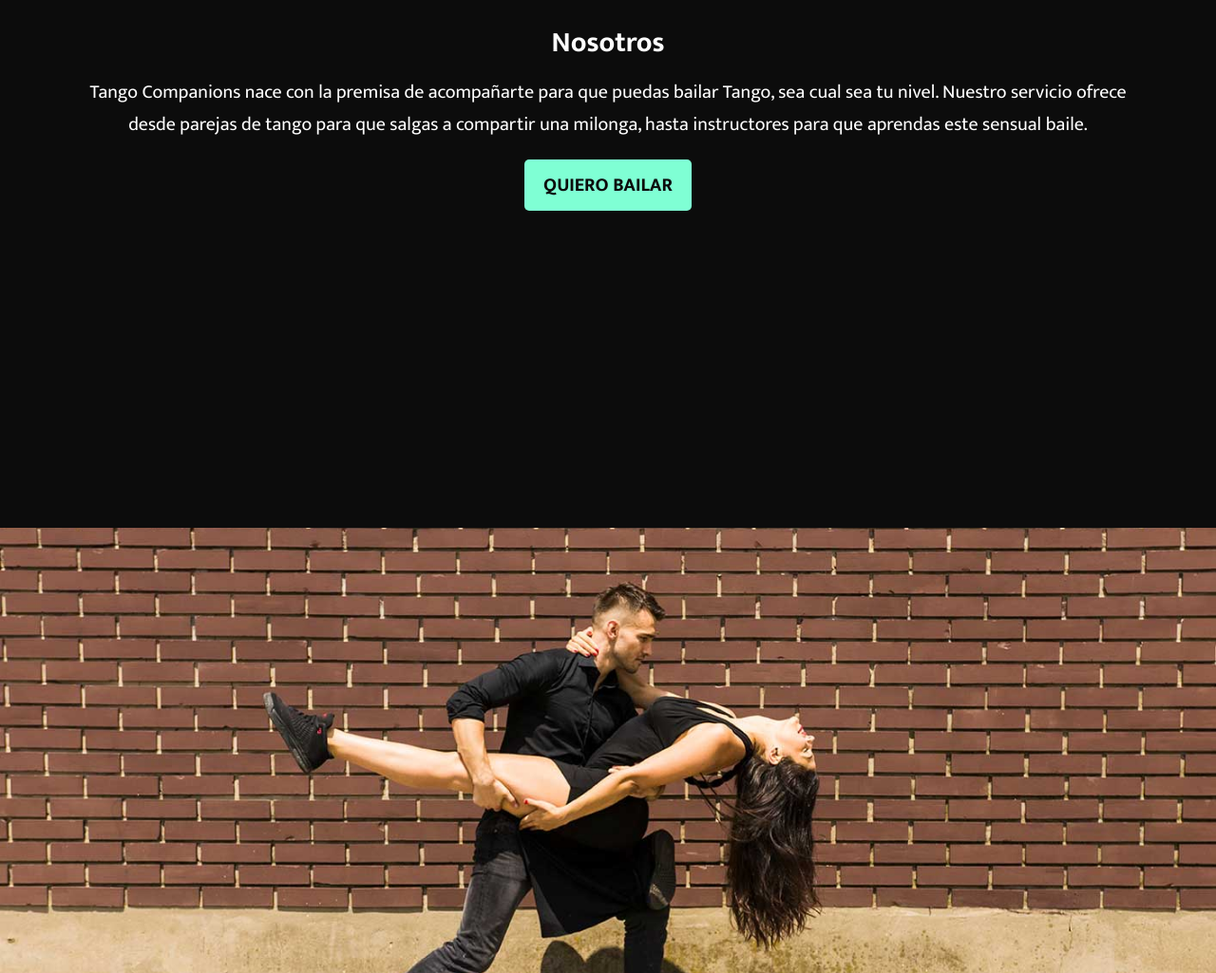
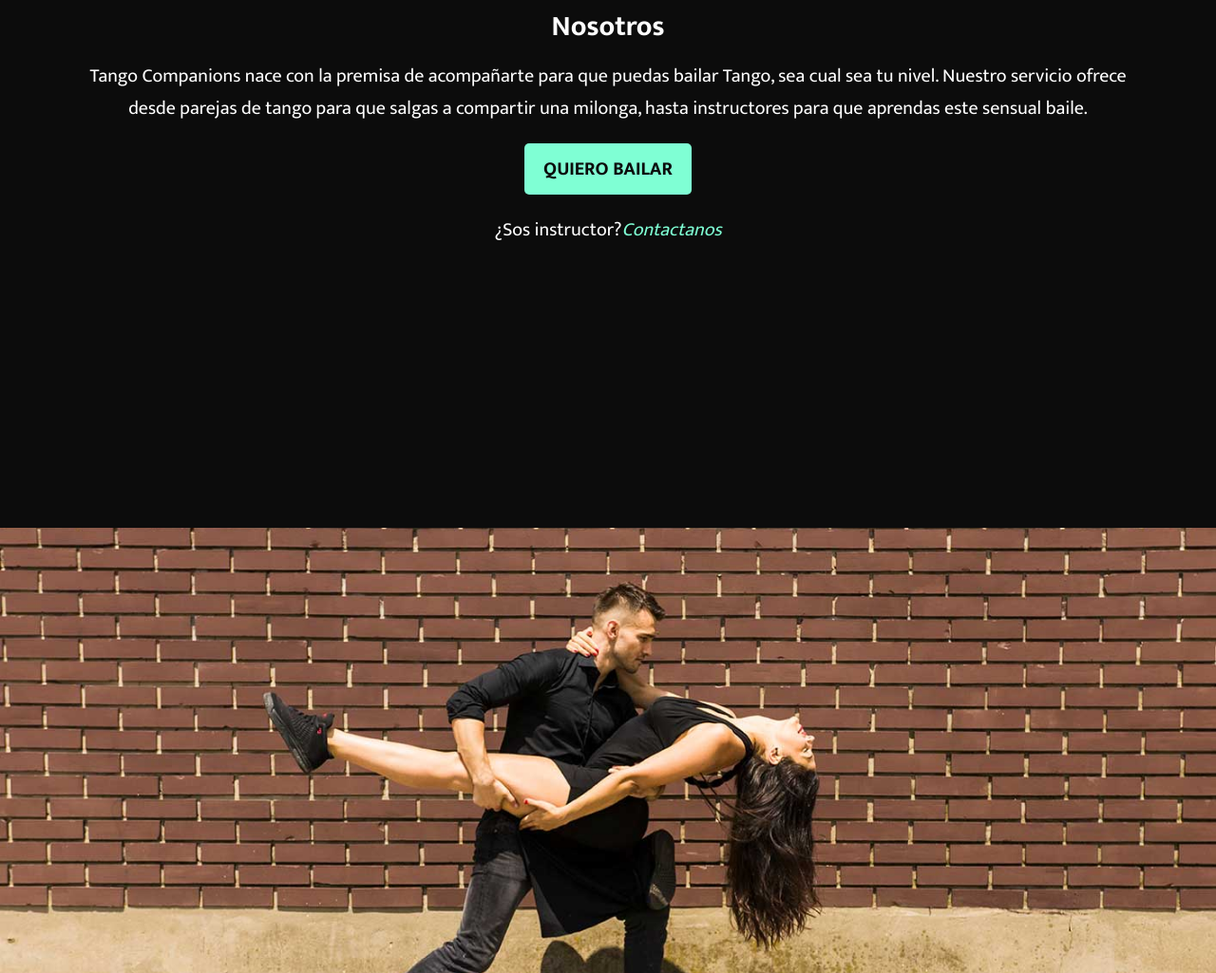
Before and after one commit to anibal58/TangoCompanions, a plain HTML site: page index.html in a window 1280 px wide. Shown: the part 2430-3455 px from the top of the page at 95% size. Drawn offline with nearby package versions, Linux system fonts and the light colour scheme; a web font is replaced by a local one.

Commit message:
pagina de contacto enlazada

```diff
--- a/index.html
+++ b/index.html
@@ -60,7 +60,11 @@
       <h2>Nosotros</h2>
         <p>Tango Companions nace con la premisa de acompañarte para que puedas bailar Tango, sea cual sea tu nivel. Nuestro servicio ofrece desde parejas de tango para que salgas a compartir una milonga, hasta instructores para que aprendas este sensual baile. </p>
         <a href="#bailar" class="button">Quiero bailar</a>
-
+        <div class="nosotros-link">
+            <p>¿Sos instructor? </p>
+            <!-- Enlazar a seccion contacto -->
+            <a href="./pages/contacto.html" class="link"> Contactanos</a>
+        </div>
     </section>
 
     <div class="parallax3"></div>
@@ -71,7 +75,7 @@
         <p>Si no tenes pareja, estas en el lugar adecuado. Nosotros tenemos una para vos.</p>
         <p>Si no sabes bailar, te enseñamos!</p>
         <!-- Enlazar a seccion contacto -->
-        <a href="#" class="button">Contactanos</a>
+        <a href="./pages/contacto.html" class="button">Contactanos</a>
     </section>
 
     <div class="parallax4"></div>
```
